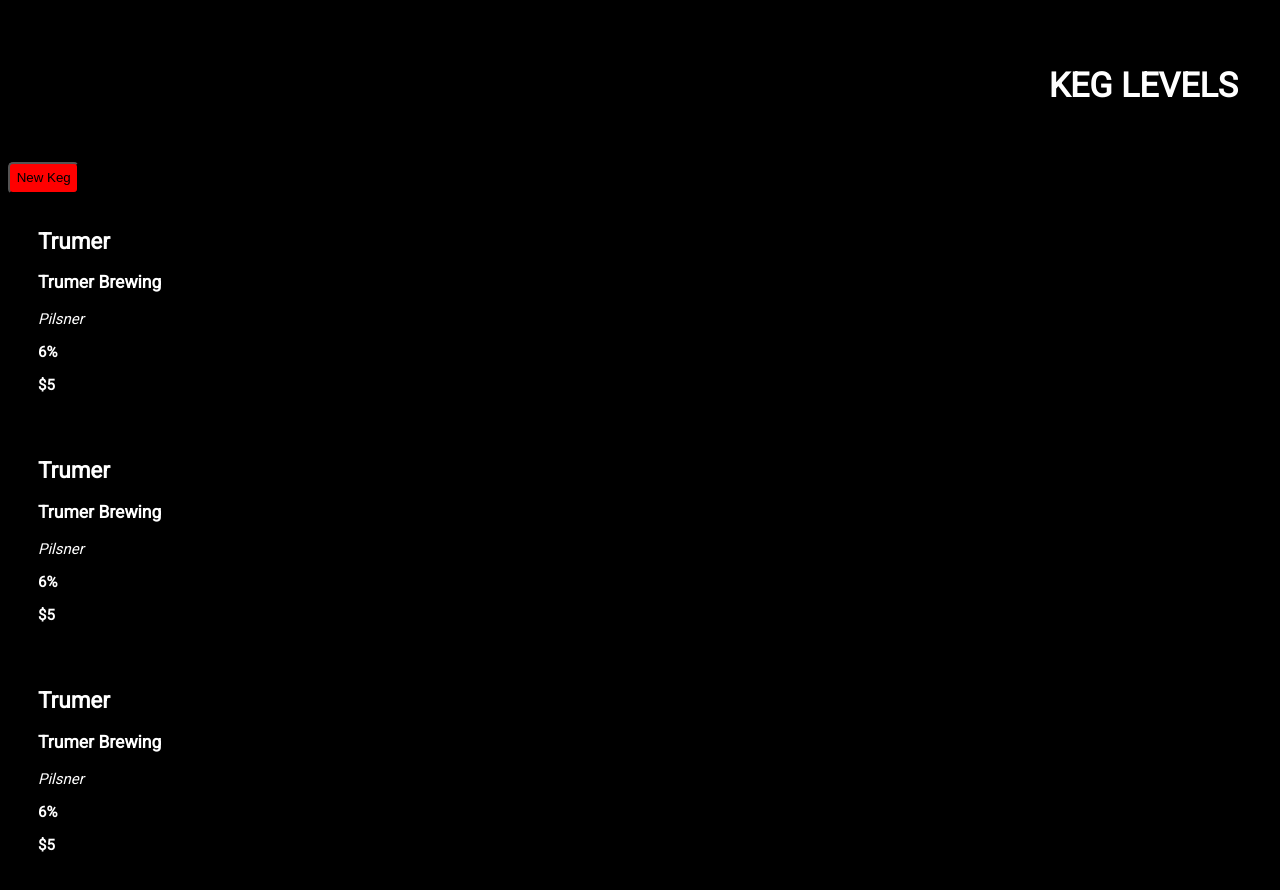
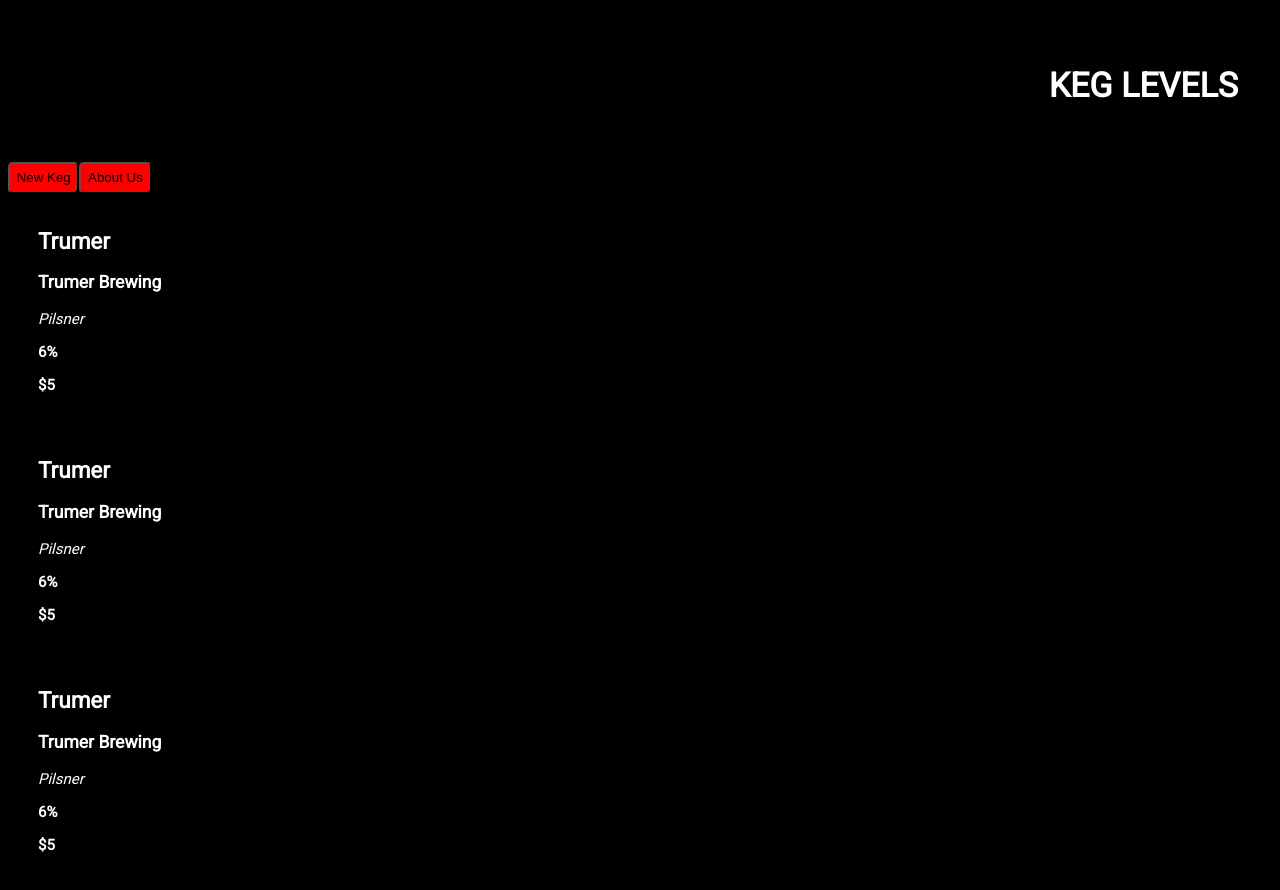
Before and after one commit to claramunro-zz/Keg-Levels-React, a React app: page / in a window 1280 px wide. Built offline with nearby package versions, Linux system fonts and the light colour scheme.

Commit message:
added an about us page

```diff
--- /dev/null
+++ b/src/components/About.jsx
@@ -0,0 +1,20 @@
+import React from 'react';
+import { Link } from 'react-router-dom';
+
+
+function About(){
+  return (
+    <div>
+      <div>
+        <h1>About Us</h1>
+        <p>Lorem Ipsum</p>
+      </div>
+      <div>
+        <Link to="/"><button>BACK</button></Link>
+      </div>
+
+    </div>
+  );
+}
+
+export default About;
--- a/src/components/App.jsx
+++ b/src/components/App.jsx
@@ -2,6 +2,8 @@
 import Header from './Header';
 import KegList from './KegList';
 import NewKeg from './NewKeg';
+import About from './About';
+
 import { Switch, Route } from 'react-router-dom';
 import Error404 from './Error404';
 
@@ -50,6 +52,7 @@
       <Switch>
         <Route exact path='/' component={KegList} />
         <Route path='/newKeg' component={NewKeg} />
+        <Route path='/about' component={About} />
         <Route component={Error404} />
       </Switch>
 
--- a/src/components/KegList.jsx
+++ b/src/components/KegList.jsx
@@ -33,6 +33,8 @@
 
       <div>
         <Link to="/newKeg"><button>New Keg</button></Link>
+        <Link to="/about"><button>About Us</button></Link>
+
       </div>
 
       {masterKegList.map((keg, index) =>
```
